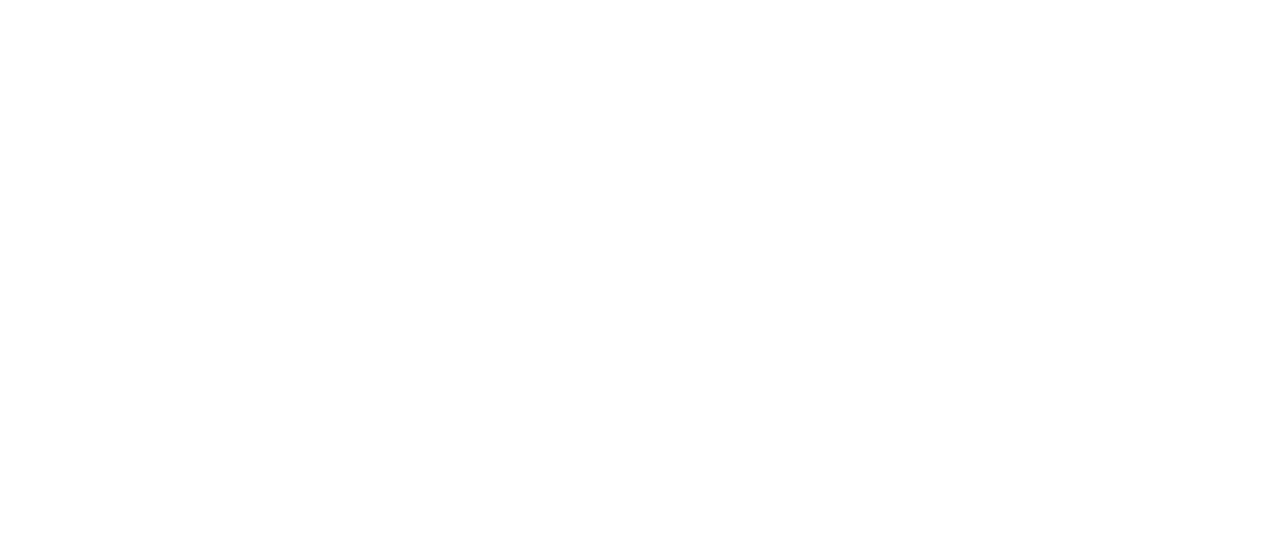
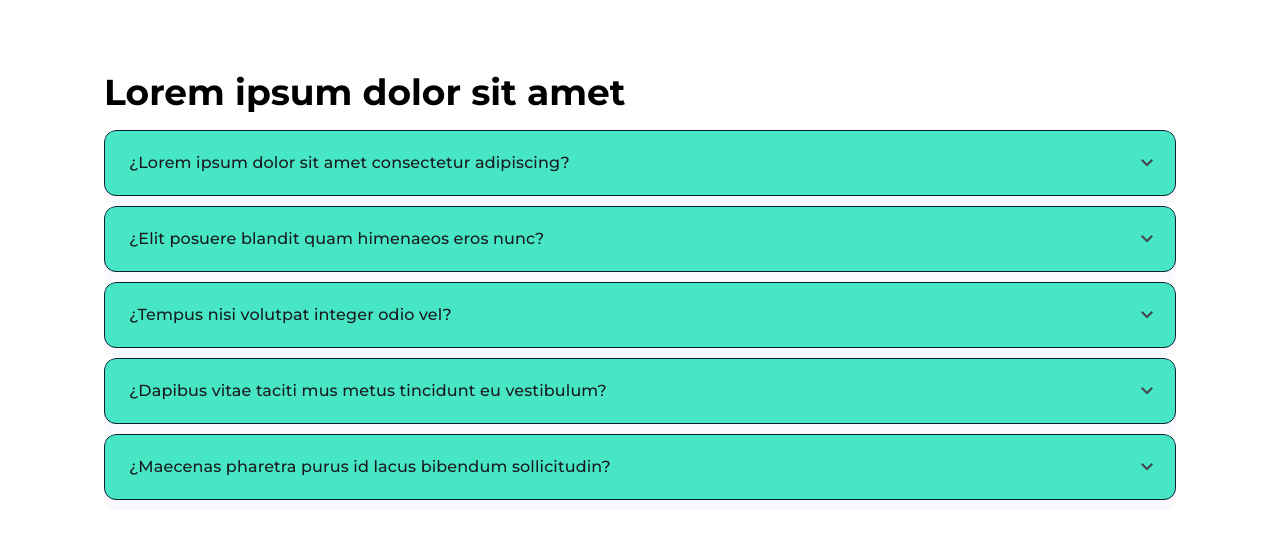
Before and after one commit to steventapiero24/pruebaTecnica, an Angular app: page / in a window 1280 px wide. Shown: the part 3985-4523 px from the top of the page. Before the commit the page ends 4200 px from the top, so only its background shows below. Built offline with nearby package versions, Linux system fonts and the light colour scheme.

Commit message:
style and info faq Accordion

```diff
--- a/src/app/app.component.html
+++ b/src/app/app.component.html
@@ -6,4 +6,5 @@
 <app-banner/>
 <app-about-us/>
 <app-team/>
+<app-faq/>
 <router-outlet></router-outlet>
--- a/src/app/app.component.ts
+++ b/src/app/app.component.ts
@@ -8,12 +8,13 @@
 import { BannerComponent } from "./banner/banner.component";
 import { AboutUsComponent } from './about-us/about-us.component';
 import { TeamComponent } from './team/team.component';
+import { FaqComponent } from './faq/faq.component';
 
 
 @Component({
   selector: 'app-root',
   standalone: true,
-  imports: [RouterOutlet, NavComponent, BreadcrumbComponent, HeaderComponent, ServiciosComponent, AwardsComponent, BannerComponent, AboutUsComponent, TeamComponent],
+  imports: [RouterOutlet, NavComponent, BreadcrumbComponent, HeaderComponent, ServiciosComponent, AwardsComponent, BannerComponent, AboutUsComponent, TeamComponent, FaqComponent],
   templateUrl: './app.component.html',
   styleUrls: ['./app.component.css']
 })
--- a/src/app/faq/faq.component.css
+++ b/src/app/faq/faq.component.css
@@ -0,0 +1,20 @@
+.container__faq {
+    height: auto;
+    height: 70vh;
+    padding: 20px 104px;
+}
+.container__faq h3 {
+    font-size: 36px;
+    font-weight: 700;
+    margin-bottom: 16px;
+}
+
+.mat-expansion-panel-header {
+    background-color: var(--color-primary-400);
+    height: 64px;
+    border: 1px solid var(--color-segundary-900);
+}
+.mat-expansion-panel-header.mat-expanded:focus, .mat-expansion-panel:not(.mat-expanded) .mat-expansion-panel-header:not([aria-disabled=true]):hover {
+    background-color: var(--color-primary-100) !important;
+    height: 64px !important;
+}
--- a/src/app/faq/faq.component.html
+++ b/src/app/faq/faq.component.html
@@ -1 +1,13 @@
-<p>faq works!</p>
+<div class="container__faq flex flex-colum">
+    <h3>Lorem ipsum dolor sit amet</h3>
+    <div *ngFor="let item of faq">
+        <mat-accordion>
+            <mat-expansion-panel (opened)="panelOpenState.set(true)" (closed)="panelOpenState.set(false)">
+              <mat-expansion-panel-header>
+                <mat-panel-title> {{item.title}} </mat-panel-title>
+              </mat-expansion-panel-header>
+              <p>{{item.description}}</p>
+            </mat-expansion-panel>
+          </mat-accordion>
+    </div>
+</div>
--- a/src/app/faq/faq.component.ts
+++ b/src/app/faq/faq.component.ts
@@ -1,11 +1,42 @@
-import { Component } from '@angular/core';
+import { ChangeDetectionStrategy, Component, signal } from '@angular/core';
+import { MatExpansionModule } from '@angular/material/expansion';
+import { CommonModule } from '@angular/common';
 
 @Component({
   selector: 'app-faq',
-  imports: [],
+  imports: [CommonModule, MatExpansionModule],
+  changeDetection: ChangeDetectionStrategy.OnPush,
   templateUrl: './faq.component.html',
-  styleUrl: './faq.component.css'
+  styleUrl: './faq.component.css',
 })
 export class FaqComponent {
+  readonly panelOpenState = signal(false);
 
+  faq = [
+    {
+      title: '¿Lorem ipsum dolor sit amet consectetur adipiscing?',
+      description:
+        'Lorem ipsum dolor sit amet consectetur adipiscing elit, accumsan placerat metus condimentum eget hendrerit ut convallis, curabitur facilisis vulputate taciti nunc nam. Netus cras pellentesque urna eu aenean sem mattis felis, sodales libero in molestie massa sapien est magnis habitant, himenaeos mauris imperdiet et laoreet tempus conubia.',
+    },
+    {
+      title: '¿Elit posuere blandit quam himenaeos eros nunc?',
+      description:
+        'Lorem ipsum dolor sit amet consectetur adipiscing elit, accumsan placerat metus condimentum eget hendrerit ut convallis, curabitur facilisis vulputate taciti nunc nam. Netus cras pellentesque urna eu aenean sem mattis felis, sodales libero in molestie massa sapien est magnis habitant, himenaeos mauris imperdiet et laoreet tempus conubia.',
+    },
+    {
+      title: '¿Tempus nisi volutpat integer odio vel?',
+      description:
+        'Lorem ipsum dolor sit amet consectetur adipiscing elit, accumsan placerat metus condimentum eget hendrerit ut convallis, curabitur facilisis vulputate taciti nunc nam. Netus cras pellentesque urna eu aenean sem mattis felis, sodales libero in molestie massa sapien est magnis habitant, himenaeos mauris imperdiet et laoreet tempus conubia.',
+    },
+    {
+      title: '¿Dapibus vitae taciti mus metus tincidunt eu vestibulum?',
+      description:
+        'Lorem ipsum dolor sit amet consectetur adipiscing elit, accumsan placerat metus condimentum eget hendrerit ut convallis, curabitur facilisis vulputate taciti nunc nam. Netus cras pellentesque urna eu aenean sem mattis felis, sodales libero in molestie massa sapien est magnis habitant, himenaeos mauris imperdiet et laoreet tempus conubia.',
+    },
+    {
+      title: '¿Maecenas pharetra purus id lacus bibendum sollicitudin?',
+      description:
+        'Lorem ipsum dolor sit amet consectetur adipiscing elit, accumsan placerat metus condimentum eget hendrerit ut convallis, curabitur facilisis vulputate taciti nunc nam. Netus cras pellentesque urna eu aenean sem mattis felis, sodales libero in molestie massa sapien est magnis habitant, himenaeos mauris imperdiet et laoreet tempus conubia.',
+    },
+  ];
 }
--- a/src/app/team/team.component.css
+++ b/src/app/team/team.component.css
@@ -1,6 +1,5 @@
 .container__team {
     position: relative;
-    height: 60vh;
     gap: 80px;
     padding: 60px 104px;
 }
--- a/src/styles.css
+++ b/src/styles.css
@@ -210,3 +210,29 @@
   border-color: var(--color-primary-400) !important;
   border: 2px solid var(--color-primary-400);
 }
+
+/* Style FAQ MaterialUI */
+
+.mat-expansion-panel-body {
+  padding: 24px 32px !important;
+  background-color: transparent !important;
+  border-radius: 8px !important;
+}
+.mat-expansion-panel-content {
+  background: var(--gray-100) !important;
+  border: 1px solid var(--color-segundary-900);
+  border-radius: 8px;
+}
+.mat-expansion-panel:not([class*=mat-elevation-z]) {
+  box-shadow: none !important;
+}
+.mat-accordion>.mat-expansion-panel-spacing:last-child {
+  border-radius: 8px !important;
+}
+.mat-expansion-panel-header:not([aria-disabled=true]) {
+  margin-bottom: 8px;
+}
+.mat-expansion-panel.mat-expanded>.mat-expansion-panel-content-wrapper>.mat-expansion-panel-content {
+  visibility: visible;
+  margin-bottom: 8px;
+}
```
